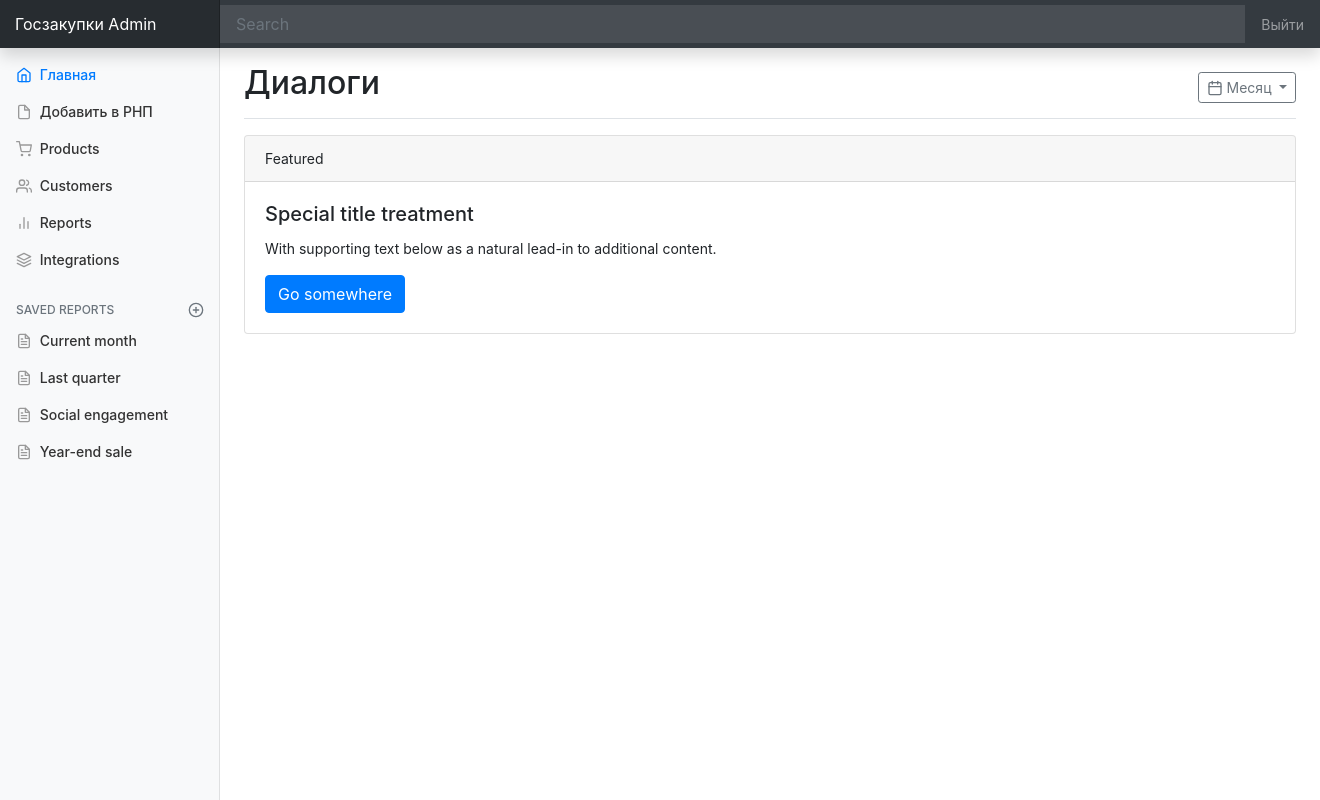
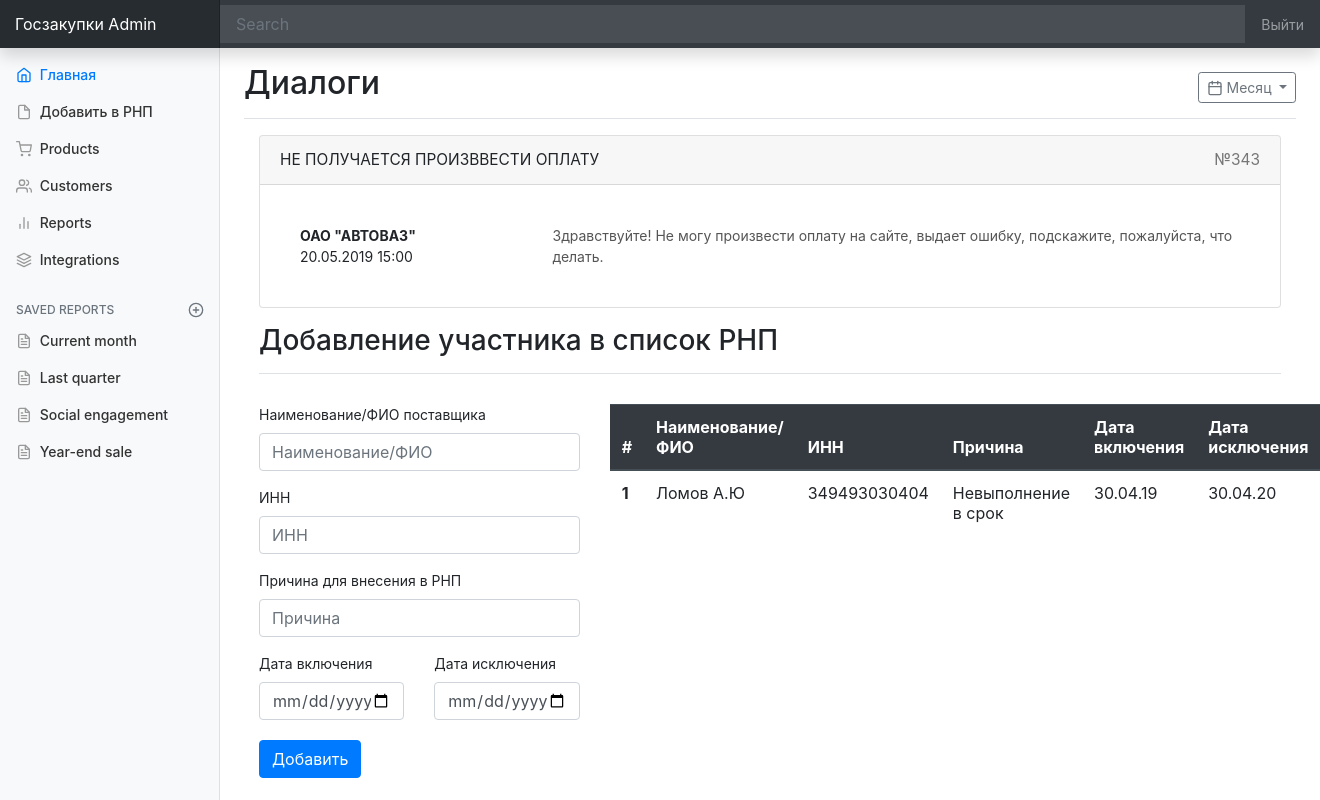
Before and after one commit to itkreydo/goszakupki.ru, a PHP site: page /adminpanel/index.php?act=1 in a window 1320 px wide. Run offline with PHP 8.4, Linux system fonts and the light colour scheme; some libraries are stand-ins or nearby versions.

Commit message:
front-end adminpanel

```diff
--- a/adminpanel/css/style.css
+++ b/adminpanel/css/style.css
@@ -104,3 +104,18 @@ body {
   border-color: transparent;
   box-shadow: 0 0 0 3px rgba(255, 255, 255, 0.25);
 }
+
+.col-3 {
+    max-width: 25%;
+    flex: 25%;
+}
+
+.col-9 {
+    max-width: 75%;
+    flex: 75%;
+}
+
+.card-header{
+    font-size: 1.1em;
+    text-transform: uppercase;
+}
--- a/adminpanel/templates/dialog.php
+++ b/adminpanel/templates/dialog.php
@@ -15,18 +15,99 @@
           </button>
         </div>
       </div>
-        <div>
+        <div class="col-12">
             <div class="card">
               <div class="card-header">
-                Featured
+                 Не получается произввести оплату
+                <div style="float:right;color:#777;">№343</div>
               </div>
               <div class="card-body">
-                <h5 class="card-title">Special title treatment</h5>
-                <p class="card-text">With supporting text below as a natural lead-in to additional content.</p>
-                <a href="#" class="btn btn-primary">Go somewhere</a>
-              </div>
+                  <div class="row">
+                    <div class="col-3">
+                      <div class="card-body">
+                        <div class="black_bold_title">
+                            <b> ОАО "АВТОВАЗ"</b>
+                          </div>
+                          <div class="item_date_block">
+                            <div class="gray_title">
+                                  20.05.2019 15:00
+                            </div>
+                          </div>
+                      </div>
+                      </div>
+                    <div class="col-9">
+                      <div class="card-body">
+                          <div class="" style="color:#555;">
+                          Здравствуйте! Не могу произвести оплату на сайте, выдает ошибку, подскажите, пожалуйста, что делать.
+                          </div>
+
+                      </div>
+                    </div>
+                  </div>
+                </div>
             </div>
+          <div class="d-flex justify-content-between flex-wrap flex-md-nowrap align-items-center pt-3 pb-2 mb-3 border-bottom">
+            <h3 class="h3">Добавление участника в список РНП</h3>
+            <div class="btn-toolbar mb-2 mb-md-0">
+            </div>
+          </div>
+        <div class="row" style="margin-top: 30px;" >
+            <div class="col-4">
 
+                <form>
+                    <div class="form-group">
+                        <label for="exampleInputEmail1">Наименование/ФИО поставщика</label>
+                    <input type="text" class="form-control" id="exampleInputEmail1" aria-describedby="emailHelp" placeholder="Наименование/ФИО ">
+
+                  </div>
+                  <div class="form-group">
+                    <label for="exampleInputEmail1">ИНН</label>
+                    <input type="text" class="form-control" id="exampleInputEmail1" aria-describedby="emailHelp" placeholder="ИНН">
+
+                  </div>
+                  <div class="form-group">
+                    <label for="exampleInputPassword1">Причина для внесения в РНП</label>
+                    <input type="text" class="form-control" id="exampleInputPassword1" placeholder="Причина">
+                  </div>
+                  <div class="row" style="margin-top: 10px">
+                      <div class="col-6">
+                          <label for="exampleInputPassword1">Дата включения</label>
+                          <input type="date" class="form-control" placeholder="Дата включения" name="date_start">
+                      </div>
+                      <div class="col-6">
+                          <label for="exampleInputPassword1">Дата исключения</label>
+                          <input type="date" class="form-control" placeholder="Дата исключения" name="date_end">
+                      </div>
+                  </div>
+
+                  <button type="submit" class="btn btn-primary" style="margin-top:20px;">Добавить</button>
+                </form>
+            </div>
+            <div class="col-8">
+                <div class="table_block ">
+                        <table class="table table-hover">
+                          <thead class="thead-dark">
+                            <tr>
+                              <th scope="col">#</th>
+                              <th scope="col">Наименование/ФИО</th>
+                              <th scope="col">ИНН</th>
+                              <th scope="col">Причина</th>
+                              <th scope="col">Дата включения</th>
+                              <th scope="col">Дата исключения</th>
+                            </tr>
+                          </thead>
+                          <tbody>
+                            <tr>
+                              <th scope="row">1</th>
+                              <td>Ломов А.Ю</td>
+                              <td>349493030404</td>
+                              <td>Невыполнение в срок</td>
+                              <td>30.04.19</td>
+                              <td>30.04.20</td>
+                            </tr>
+                            </tbody>
+                    </table>
+            </div>
         </div>
     </div>
 
```
